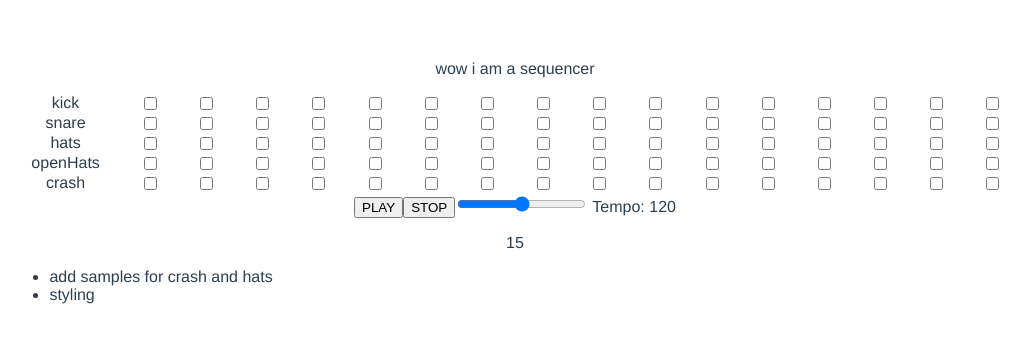
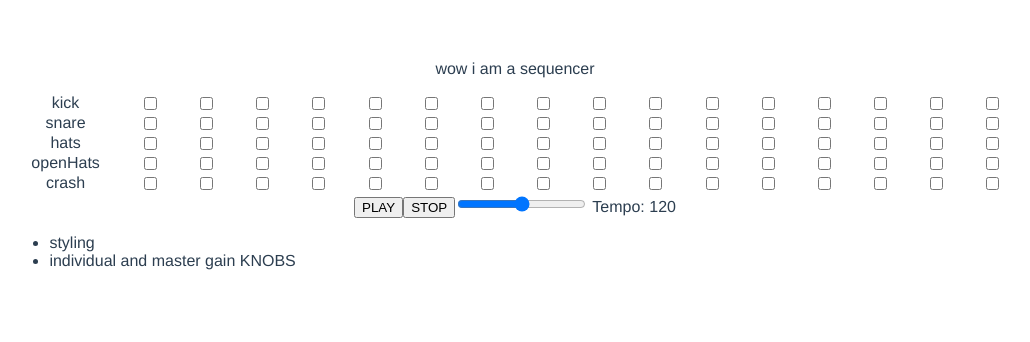
Before and after one commit to jamesoshea/vue-sequencer, a Vue app: page / in a window 1280 px wide. Shown: the top 342 px of the page, without its empty margins (125-1155 px from the left). Built offline with nearby package versions, Linux system fonts and the light colour scheme.

Commit message:
update todos

```diff
--- a/src/components/Sequencer.vue
+++ b/src/components/Sequencer.vue
@@ -31,15 +31,14 @@
       <input type="range" min="40" max="200" step="1" v-model="tempo">
       Tempo: {{tempo}}
     </div>
-    <p>{{beat}}</p>
     <audio data-sound="kick" src="../../Kick.wav"></audio>
     <audio data-sound="snare" src="../../Snare.wav"></audio>
     <audio data-sound="hats" src="../../Hats.wav"></audio>
     <audio data-sound="openHats" src="../../OpenHats.wav"></audio>
     <audio data-sound="crash" src="../../Crash.wav"></audio>
     <ul style="text-align:left;">
-      <li>add samples for crash and hats</li>
       <li>styling</li>
+      <li>individual and master gain KNOBS</li>
     </ul>
   </div>
 </template>
@@ -77,7 +76,6 @@ export default {
           if (!instrument.notes[this.beat].value) {
             return;
           }
-          console.log(this.beat)
           document.querySelector(`[data-sound="${instrument.name}"]`).pause()
           document.querySelector(`[data-sound="${instrument.name}"]`).currentTime = 0
           document.querySelector(`[data-sound="${instrument.name}"]`).play()
```
